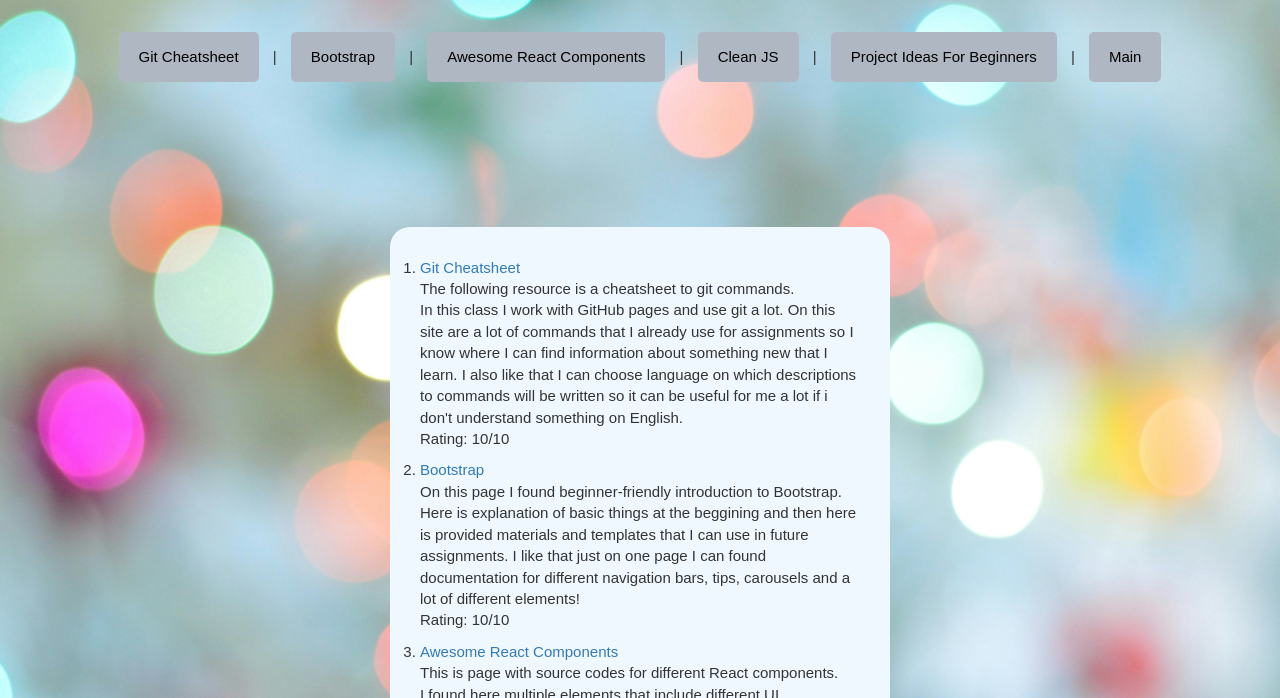
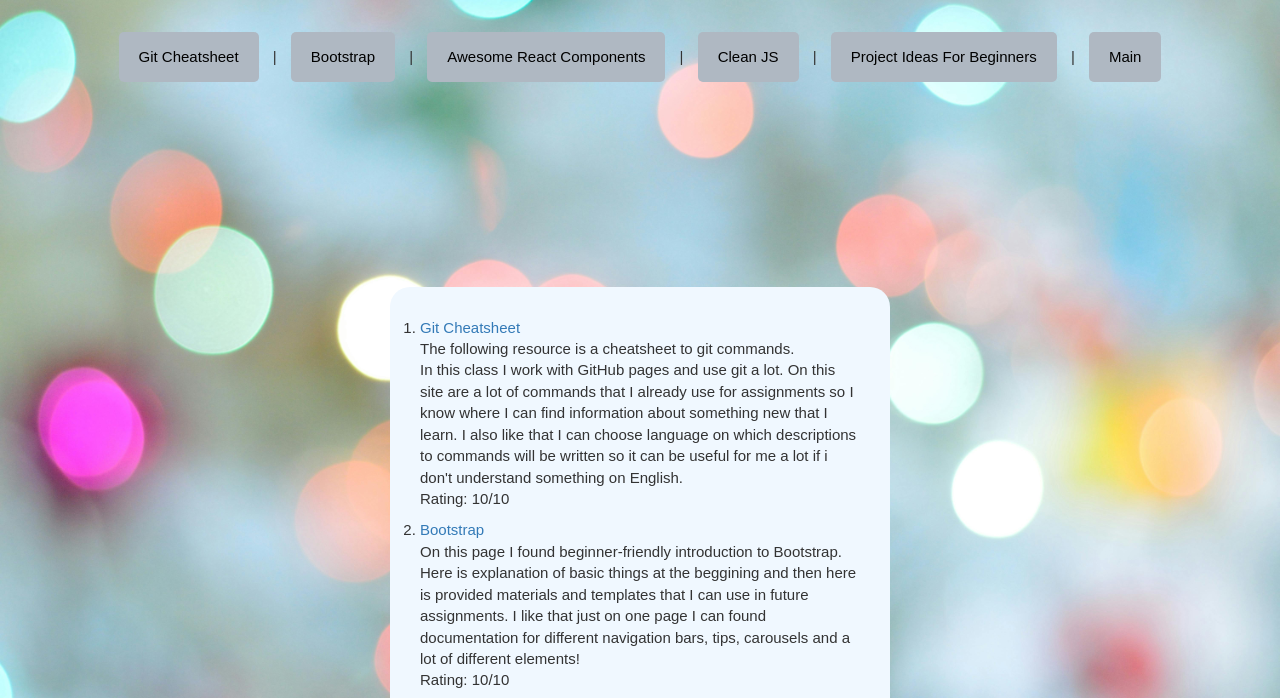
Before and after one commit to skvortsovao/WebRoot, a plain HTML site: page html/webresources.html in a window 1280 px wide. Shown: the part 63-761 px from the top of the page. Drawn offline with nearby package versions, Linux system fonts and the light colour scheme.

Commit message:
Update style.css

```diff
--- a/css/style.css
+++ b/css/style.css
@@ -74,7 +74,7 @@ h1{
     border-radius: 5px;
 }
 ol{
-    margin: 140px;
+    margin: 200px;
     justify-self: center;
     background-color: aliceblue;
     width: 500px;
```
